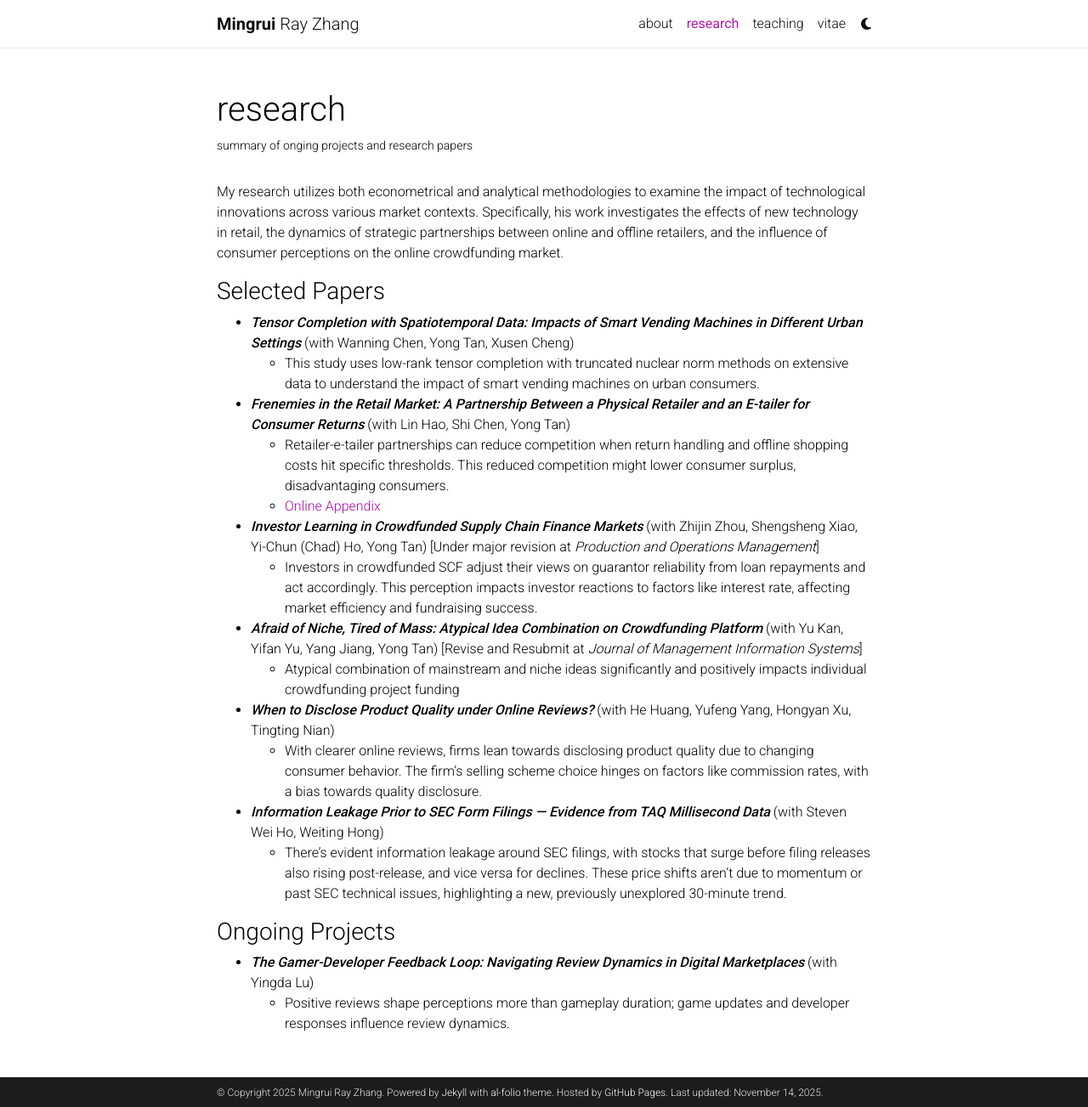
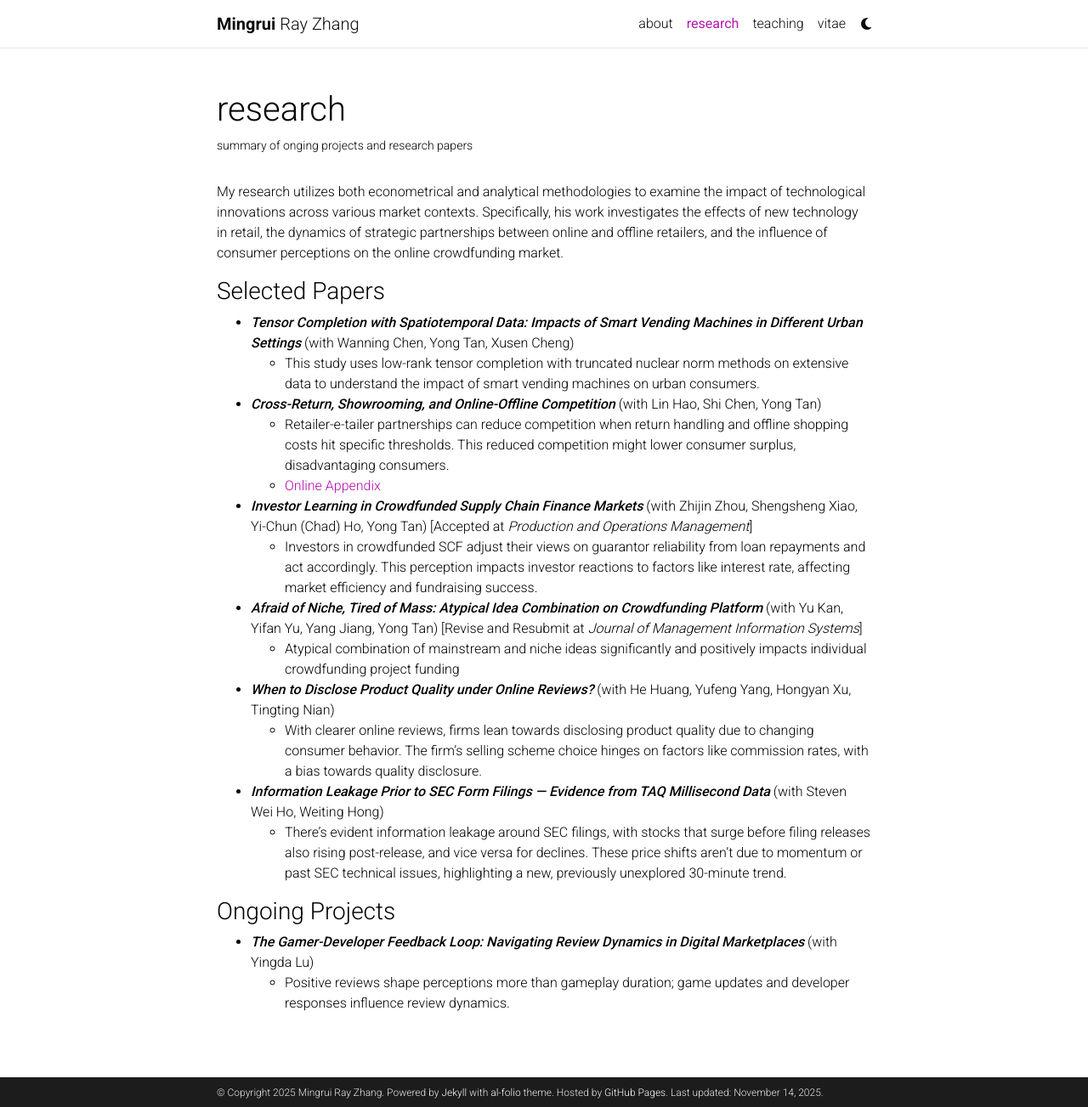
Before and after one commit to MingruiRayZhang/MingruiRayZhang.github.io, a Jekyll site: the page built from _pages/research.md, in a window 1280 px wide and 1303 px high. Shown: the whole window at 85% size. Built offline with Jekyll 4.4.1, drawn with Linux system fonts in a browser that asks for light colours; comment, search, counter and statistics services are not loaded; a style sheet for code colours, icons or effects is not loaded.

Commit message:
Update research.md

```diff
--- a/_pages/research.md
+++ b/_pages/research.md
@@ -14,11 +14,11 @@ My research utilizes both econometrical and analytical methodologies to examine
 - ***Tensor Completion with Spatiotemporal Data: Impacts of Smart Vending Machines in Different Urban Settings*** (with Wanning Chen, Yong Tan, Xusen Cheng)
   - This study uses low-rank tensor completion with truncated nuclear norm methods on extensive data to understand the impact of smart vending machines on urban consumers.
 
-- ***Frenemies in the Retail Market: A Partnership Between a Physical Retailer and an E-tailer for Consumer Returns*** (with Lin Hao, Shi Chen, Yong Tan)
+- ***Cross-Return, Showrooming, and Online-Offline Competition*** (with Lin Hao, Shi Chen, Yong Tan)
   -  Retailer-e-tailer partnerships can reduce competition when return handling and offline shopping costs hit specific thresholds. This reduced competition might lower consumer surplus, disadvantaging consumers.
-  - [Online Appendix](/assets/appendices/RPPR/ZhangHaoTan-2023-appendix.pdf)
+  - [Online Appendix](/assets/appendices/ZhangHaoChenTan-2025-appendix.pdf)
 
-- ***Investor Learning in Crowdfunded Supply Chain Finance Markets*** (with Zhijin Zhou, Shengsheng Xiao, Yi-Chun (Chad) Ho, Yong Tan) [Under major revision at *Production and Operations Management*]
+- ***Investor Learning in Crowdfunded Supply Chain Finance Markets*** (with Zhijin Zhou, Shengsheng Xiao, Yi-Chun (Chad) Ho, Yong Tan) [Accepted at *Production and Operations Management*]
   - Investors in crowdfunded SCF adjust their views on guarantor reliability from loan repayments and act accordingly. This perception impacts investor reactions to factors like interest rate, affecting market efficiency and fundraising success.
 
 - ***Afraid of Niche, Tired of Mass: Atypical Idea Combination on Crowdfunding Platform*** (with Yu Kan, Yifan Yu, Yang Jiang, Yong Tan) [Revise and Resubmit at *Journal of Management Information Systems*]
```
